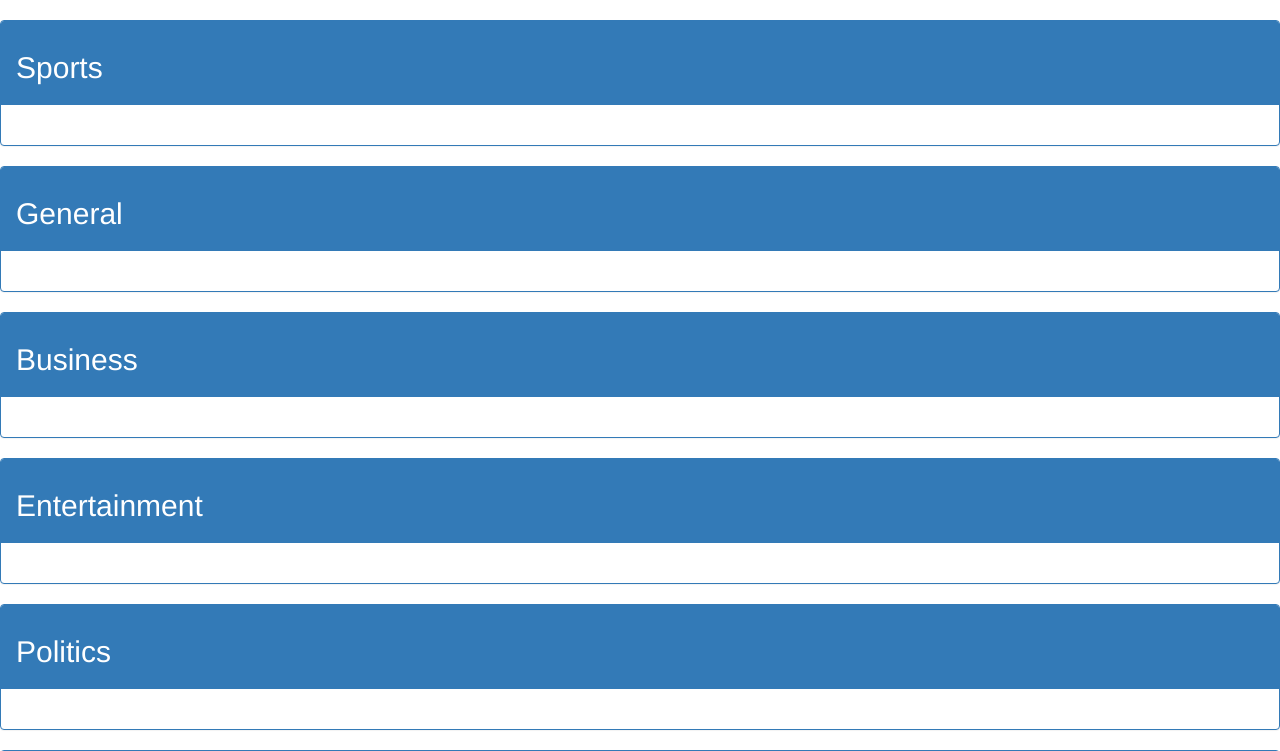
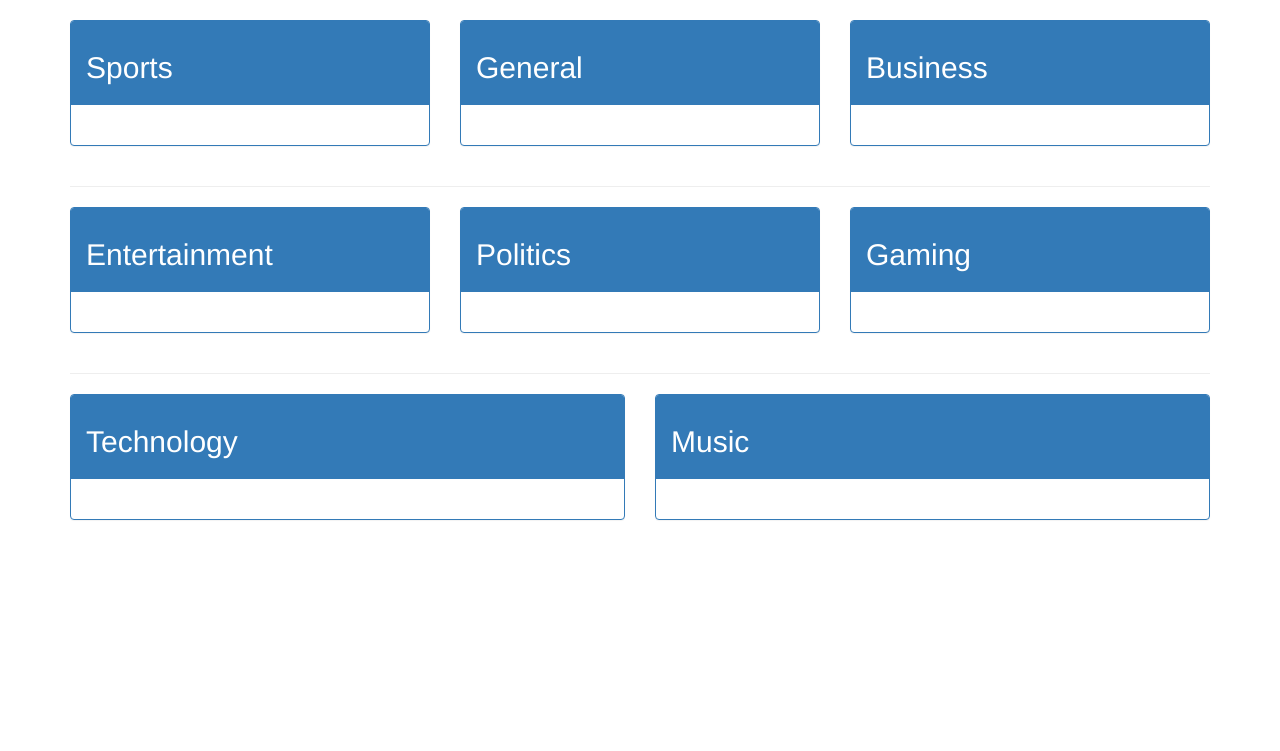
Before and after one commit to jonnygovish/News-Headlines, a Python web app: template app/templates/index.html in a window 1280 px wide. Shown: the part 52-803 px from the top of the page. After the commit the page ends 572 px from the top, so only its background shows below. Run offline with Jinja, Linux system fonts and the light colour scheme; the template is opened without the code that fills it, so the values that code supplies are empty; some libraries are stand-ins or nearby versions.

Commit message:
Add styling to index.html

```diff
--- a/app/templates/index.html
+++ b/app/templates/index.html
@@ -2,6 +2,10 @@
 {% import 'macros.html' as macro%}
 <!-- Content Block -->
 {% block content %}
+<div class="container">
+
+  <div class="row">
+    <div class="col-md-4">
       <div class="panel panel-primary">
         <div class="panel-heading">
           <h2>Sports</h2>
@@ -13,7 +17,8 @@
 
         </div>
       </div>
-
+    </div>
+    <div class="col-md-4">
       <!-- General -->
       <div class="panel panel-primary">
           <div class="panel-heading">
@@ -26,7 +31,8 @@
 
           </div>
         </div>
-
+      </div>
+    <div class="col-md-4">
       <!-- Business -->
       <div class="panel panel-primary">
           <div class="panel-heading">
@@ -38,6 +44,12 @@
             </ul>
           </div>
         </div>
+      </div>
+  </div>
+  <hr>
+  <div class="row">
+
+    <div class="col-md-4">
       <!-- Entertainment -->
       <div class="panel panel-primary">
           <div class="panel-heading">
@@ -49,7 +61,8 @@
             </ul>
           </div>
         </div>
-
+      </div>
+    <div class="col-md-4">
       <!-- Politics -->
       <div class="panel panel-primary">
           <div class="panel-heading">
@@ -61,6 +74,8 @@
             </ul>
           </div>
         </div>
+      </div>
+    <div class="col-md-4">
       <!-- Gaming -->
       <div class="panel panel-primary">
           <div class="panel-heading">
@@ -72,6 +87,11 @@
             </ul>
           </div>
         </div>
+      </div>
+  </div>
+  <hr>
+  <div class="row">
+    <div class="col-md-6">
       <!-- Technology -->
       <div class="panel panel-primary">
         <div class="panel-heading">
@@ -83,6 +103,8 @@
           </ul>
         </div>
       </div>
+    </div>
+    <div class="col-md-6">
       <!-- Music -->
       <div class="panel panel-primary">
         <div class="panel-heading">
@@ -94,5 +116,8 @@
           </ul>
         </div>
       </div>
+      </div>
+  </div>
+</div>
 
 {% endblock %}
```
Lines whose indentation alone changed are shown as unchanged.
